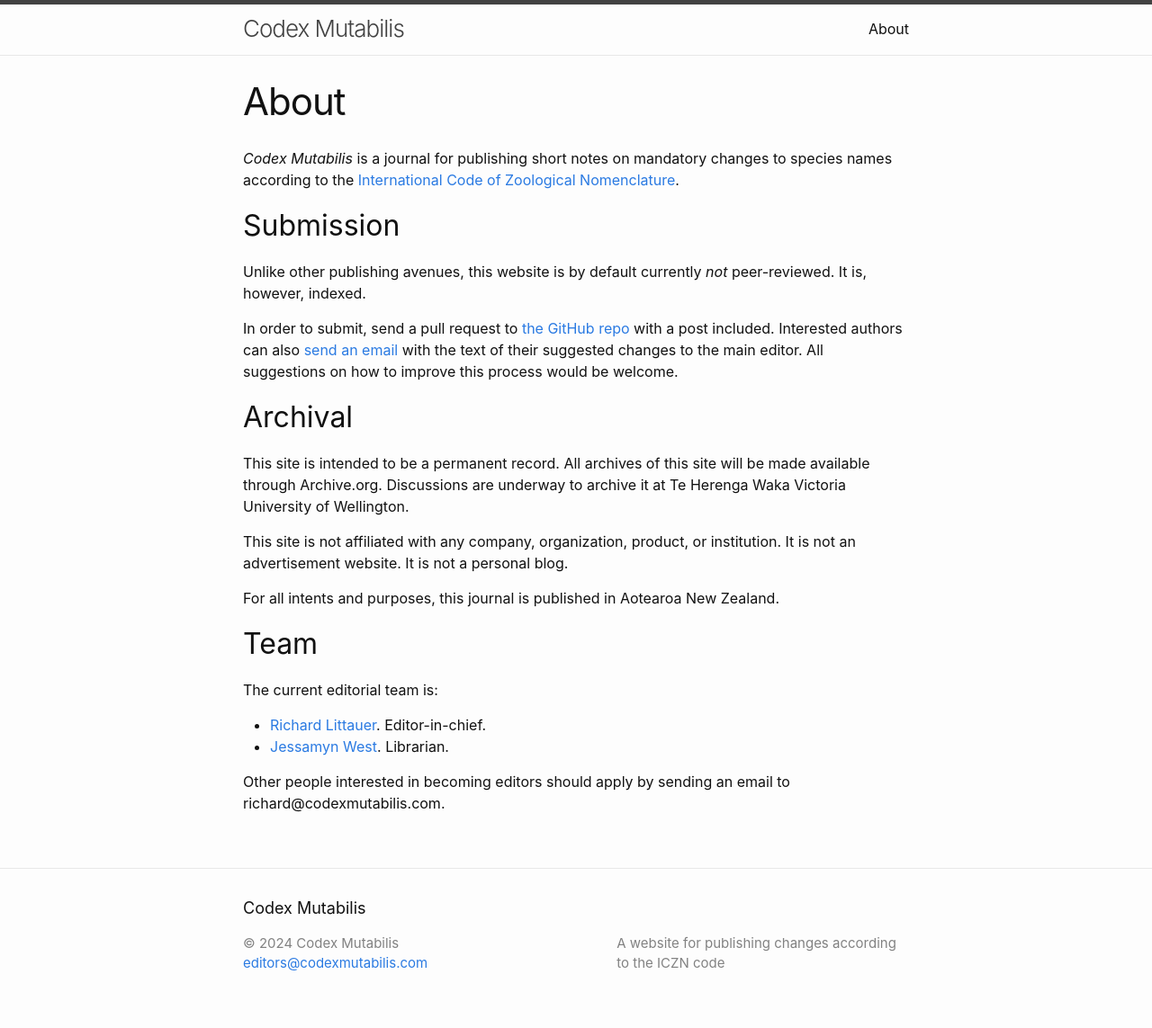
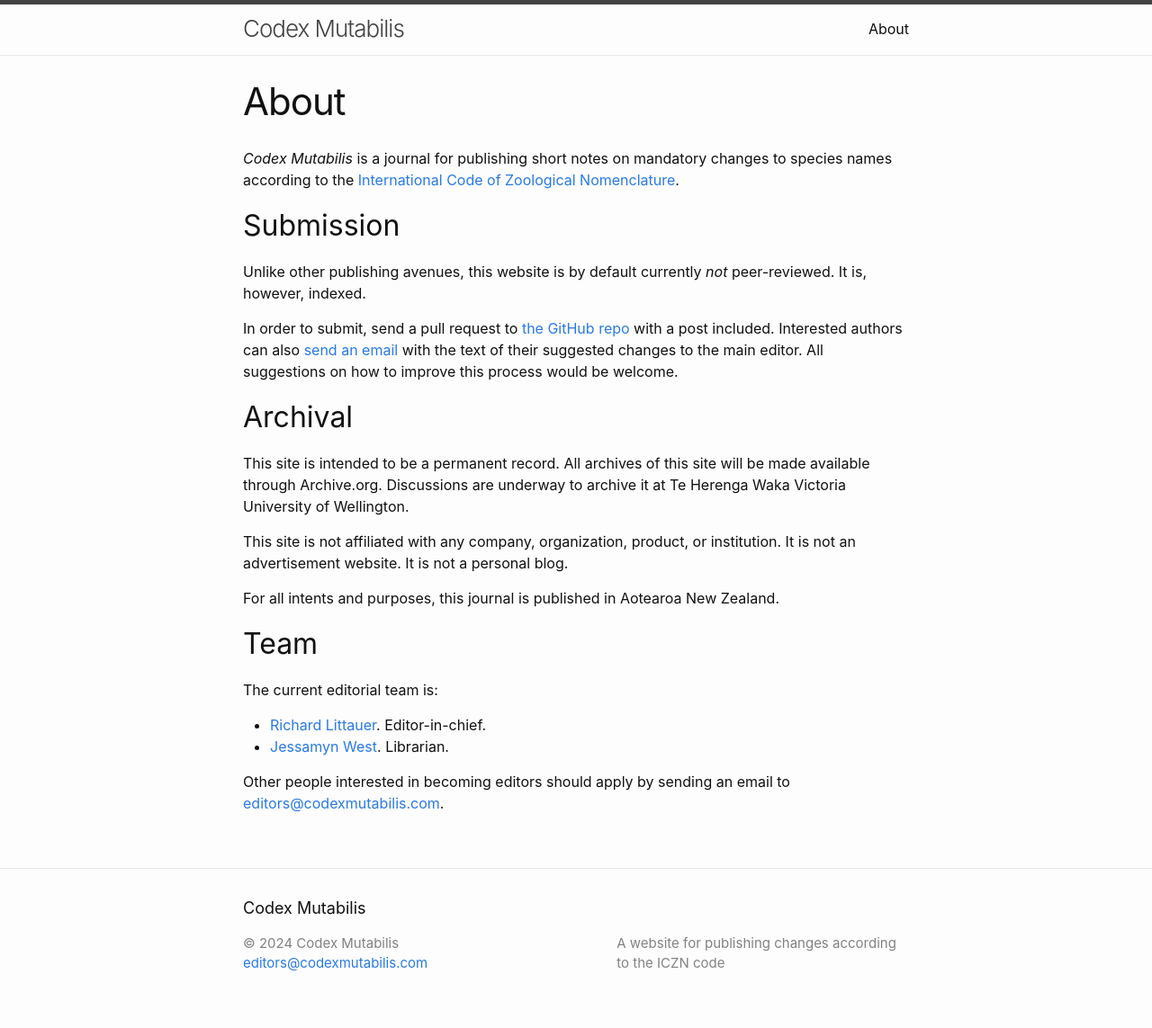
Before and after one commit to RichardLitt/acanthis, a Jekyll site: the page built from about.md, in a window 1280 px wide. Shown: the whole page at 90% size. Built offline with Jekyll 4.4.1, drawn with Linux system fonts in a browser that asks for light colours.

Commit message:
Change editors email

```diff
--- a/about.md
+++ b/about.md
@@ -10,7 +10,7 @@ permalink: /about/
 
 Unlike other publishing avenues, this website is by default currently *not* peer-reviewed. It is, however, indexed.
 
-In order to submit, send a pull request to [the GitHub repo](https://github.com/RichardLitt/codex-mutabilis/) with a post included. Interested authors can also [send an email](mailto:richard@codexmutabilis.com) with the text of their suggested changes to the main editor. All suggestions on how to improve this process would be welcome.
+In order to submit, send a pull request to [the GitHub repo](https://github.com/RichardLitt/codex-mutabilis/) with a post included. Interested authors can also [send an email](mailto:editors@codexmutabilis.com) with the text of their suggested changes to the main editor. All suggestions on how to improve this process would be welcome.
 
 ## Archival
 
@@ -27,4 +27,4 @@ The current editorial team is:
 * [Richard Littauer](https://burntfen.com). Editor-in-chief.
 * [Jessamyn West](https://en.wikipedia.org/wiki/Jessamyn_West_(librarian)). Librarian.
 
-Other people interested in becoming editors should apply by sending an email to richard@codexmutabilis.com.
+Other people interested in becoming editors should apply by sending an email to [editors@codexmutabilis.com](mailto:editors@codexmutabilis.com).
```
